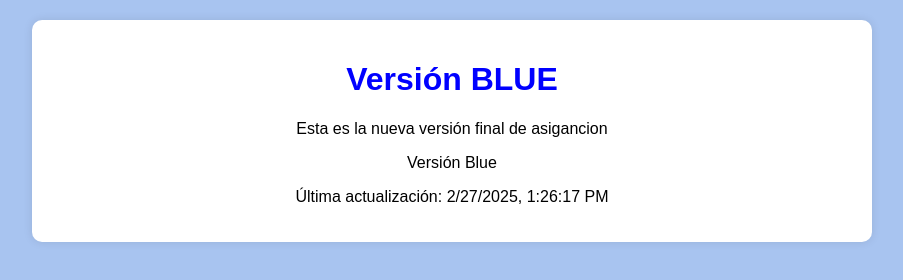
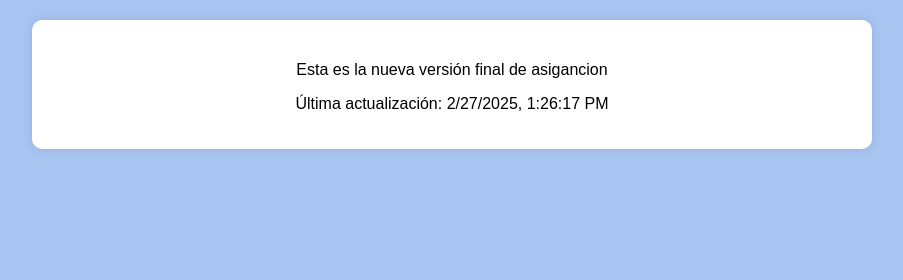
Before and after one commit to Andres5451/servidor-web-AndresGomez, a plain HTML site: page index.html in a window 1280 px wide. Shown: the whole page, without its empty margins (188-1091 px from the left). Drawn offline with Linux system fonts and the light colour scheme.

Commit message:
rollback prueba

```diff
--- a/index.html
+++ b/index.html
@@ -3,11 +3,11 @@
 <head>
     <meta charset="UTF-8">
     <meta name="viewport" content="width=device-width, initial-scale=1.0">
-    <title>Versión Blue - Pruebas</title>
+    <title></title>
     <style>
         body {
             font-family: Arial, sans-serif;
-            background-color: #a8c4f0; /* Fondo azul claro */
+            background-color: #a8c4f0;
             margin: 0;
             padding: 20px;
             text-align: center;
@@ -27,9 +27,9 @@
 </head>
 <body>
     <div class="container">
-        <h1>Versión BLUE</h1>
+        <h1></h1>
         <p>Esta es la nueva versión final de asigancion</p>
-        <p id="version-marker">Versión Blue</p>
+        <p id="version-marker"></p>
         <p>Última actualización: <span id="timestamp"></span></p>
     </div>
 
```
Also changed, not shown: evidencias/action y logs.PNG (added), evidencias/index version blue.PNG (added), evidencias/pagina web.PNG (added), evidencias/worflow blue.PNG (added).
